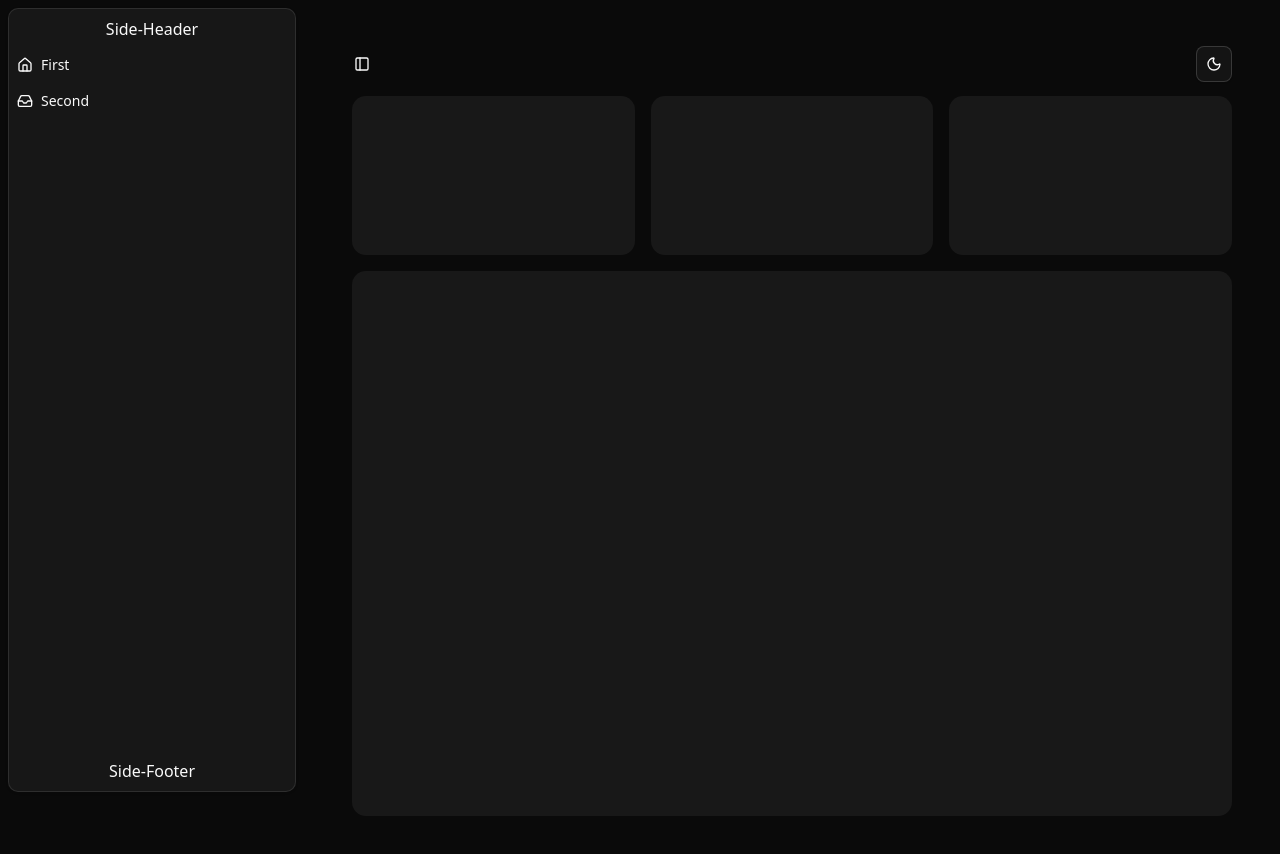
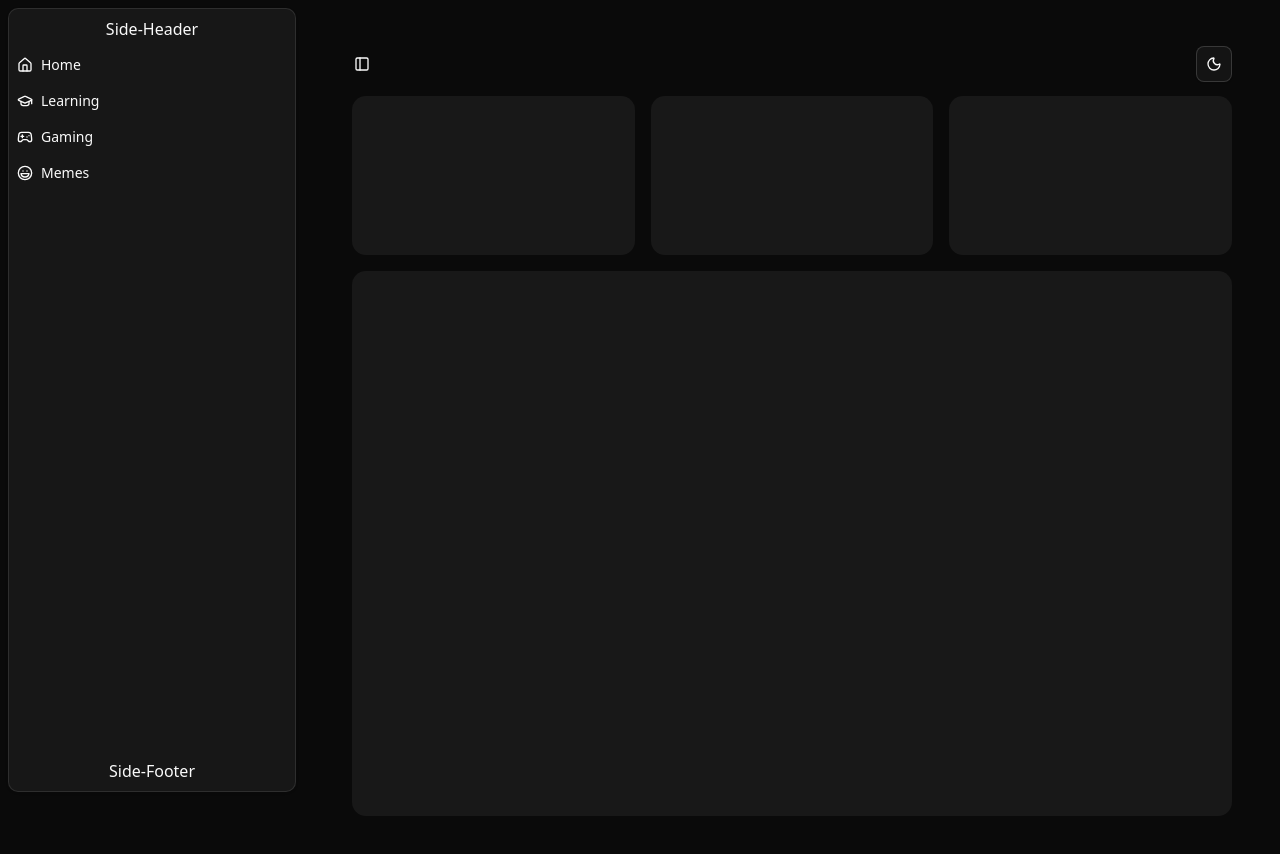
Before and after one commit to datogoglidze/datogoglidze.github.io, a React (Vite) app: page /learning in a window 1280 px wide. Shown: the top 854 px of the page. Built offline with nearby package versions, Linux system fonts and the light colour scheme.

Commit message:
Add aditional menu items

```diff
--- a/src/components/app-sidebar.tsx
+++ b/src/components/app-sidebar.tsx
@@ -1,4 +1,4 @@
-import { Home, Inbox } from "lucide-react";
+import { Home, GraduationCap, Gamepad2, Laugh } from "lucide-react";
 
 import {
   Sidebar,
@@ -12,14 +12,24 @@ import {
 
 const items = [
   {
-    title: "First",
+    title: "Home",
     url: "#",
     icon: Home,
   },
   {
-    title: "Second",
+    title: "Learning",
     url: "#",
-    icon: Inbox,
+    icon: GraduationCap,
+  },
+  {
+    title: "Gaming",
+    url: "#",
+    icon: Gamepad2,
+  },
+  {
+    title: "Memes",
+    url: "#",
+    icon: Laugh,
   },
 ];
 
```
